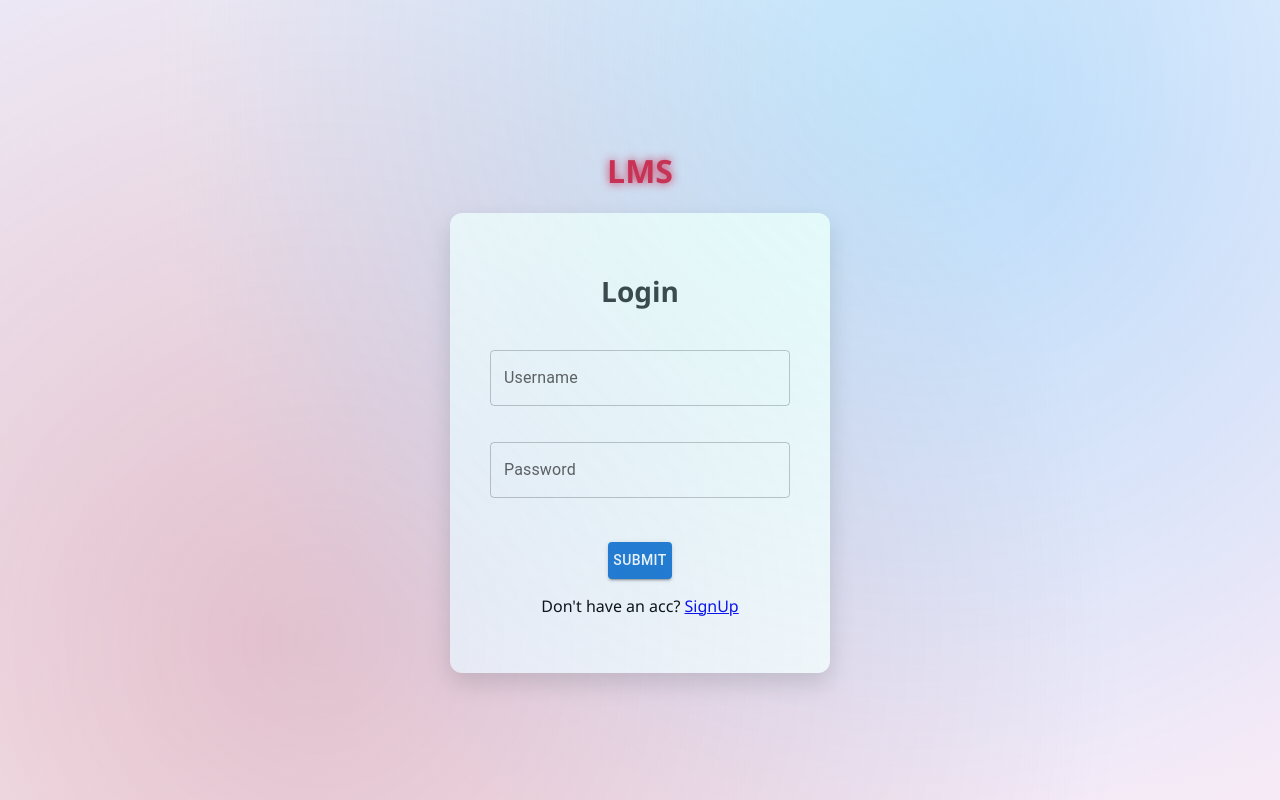
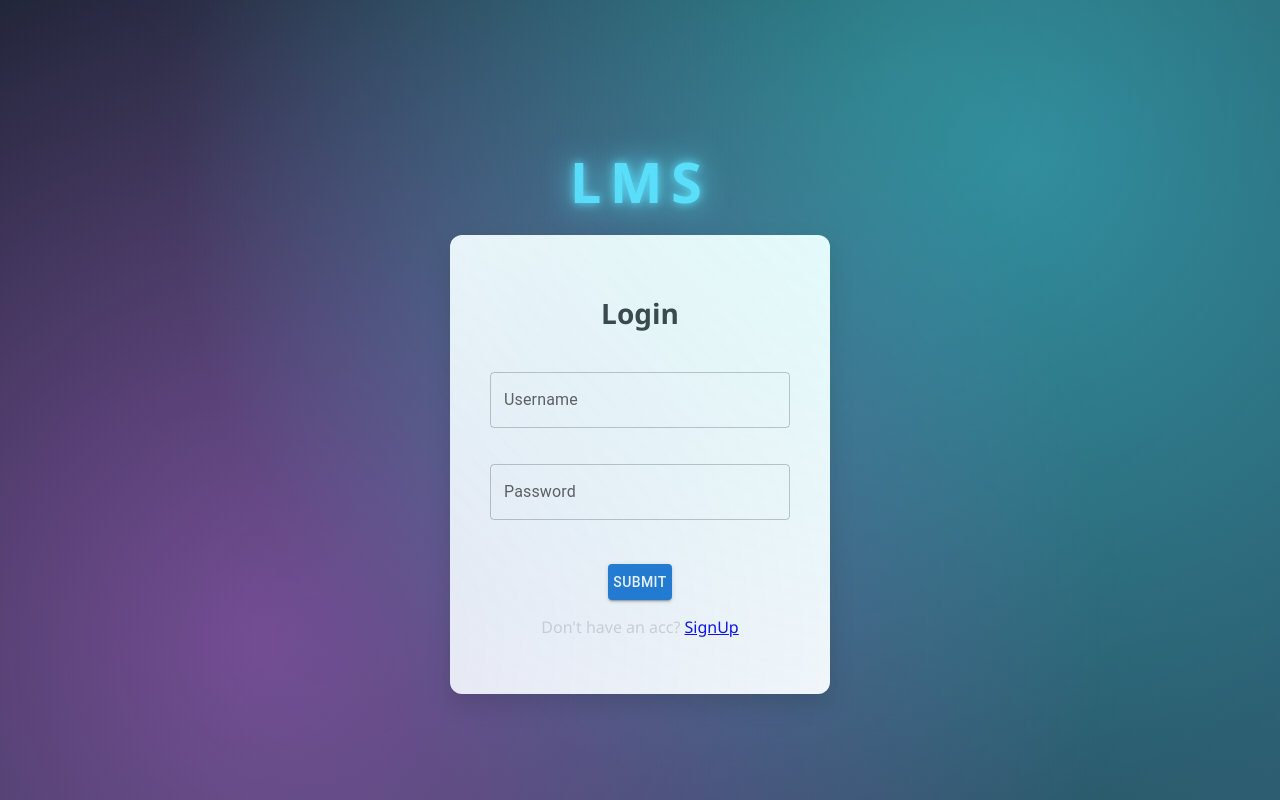
Before and after one commit to JoshuaSamuel7/6s-LMS, a React (Vite) app: page /login in a window 1280 px wide. Built offline with nearby package versions, Linux system fonts and the light colour scheme; a web font is replaced by a local one.

Commit message:
login page changes

```diff
--- a/src/pages/login.css
+++ b/src/pages/login.css
@@ -5,15 +5,26 @@
   flex-direction: column;
   align-items: center;
   background:
-    radial-gradient(circle at 80% 20%, rgba(165,180,252,0.5), transparent 70%),
-    radial-gradient(circle at 20% 80%, rgba(252,165,165,0.5), transparent 70%),
-    linear-gradient(to bottom right, #eef2ff, #ffffff, #fff0f5);
-  font-family: "Segoe UI", sans-serif;
+    radial-gradient(circle at 80% 20%, rgba(55, 218, 255, 0.4), transparent 70%),
+    radial-gradient(circle at 20% 80%, rgba(255, 94, 252, 0.4), transparent 70%),
+    linear-gradient(135deg, #0f2027, #203a43, #2c5364);
+  font-family: "Segoe UI", Tahoma, Geneva, Verdana, sans-serif;
+  color: #d9d9d9;
+  overflow: hidden;
 }
-.loginh{
-  color: crimson;
-  text-shadow: 0 0 10px crimson;
+
+.loginh {
+  color: #59e0ff;
+  font-weight: 900;
+  font-size: 3.5rem;
+  text-shadow:
+    0 0 10px #59e0ff,
+    0 0 30px #59e0ff;
+  margin-bottom: 1rem;
+  user-select: none;
+  letter-spacing: 0.15em;
 }
+
 body{
     margin: 0;
     background-color: #FFF0C4;
@@ -77,4 +88,7 @@ form h1 {
   form{
     width: 90vw;
   }
+  .prompt{
+    color: red;
+  }
 }
```
